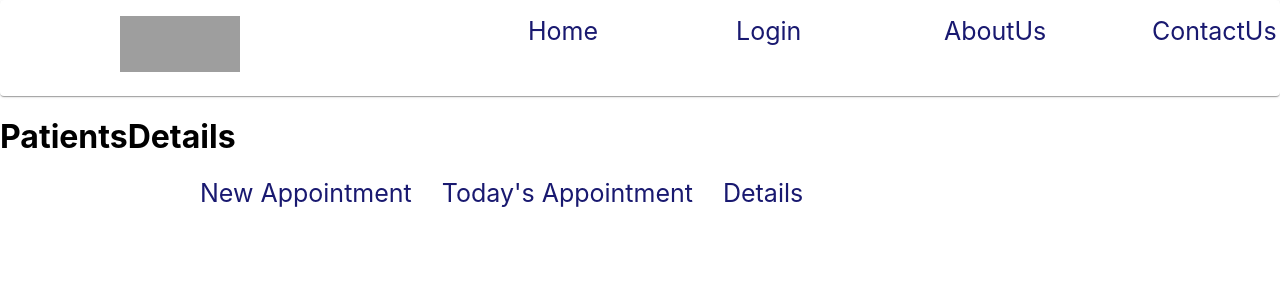
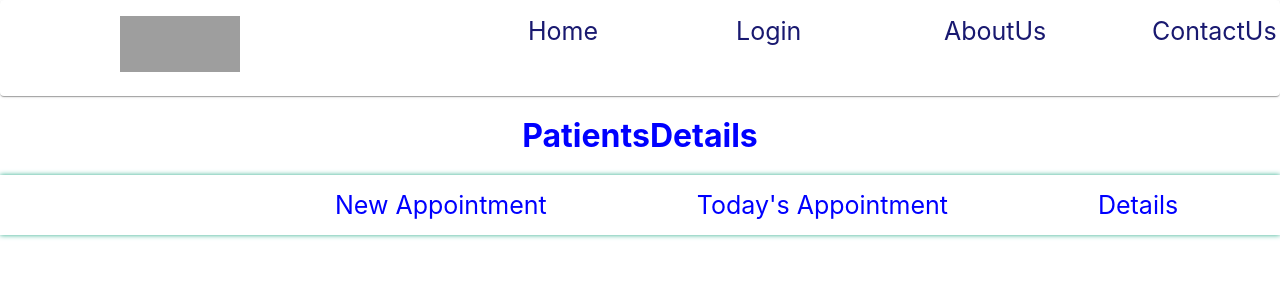
Before and after one commit to Pravin0545/HMS, a React (Create React App) app: page /administration/patientdetails in a window 1280 px wide. Shown: the top 300 px of the page. Built offline with nearby package versions, Linux system fonts and the light colour scheme; grey boxes are pictures that could not be loaded.

Commit message:
done with appointment details login

```diff
--- a/src/Component/Administration/Patient/Details.jsx
+++ b/src/Component/Administration/Patient/Details.jsx
@@ -4,7 +4,7 @@ import { Card,CardContent,Grid } from "@mui/material";
 export const Details = () => {
   return (
     <div>
-      <h2 style={{textAlign:"center",color:"blue"}}>Details</h2>
+      <h2 style={{textAlign:"center",color:"blue",margin:"20px"}}>Details</h2>
       <Card className="patientdetails1">
         <CardContent className="patientdetails">
           <Grid container>
--- a/src/Component/Administration/Patient/NewAppointment.jsx
+++ b/src/Component/Administration/Patient/NewAppointment.jsx
@@ -4,7 +4,7 @@ import { Grid,TextField,Button } from "@mui/material";
 export const NewAppointment = () => {
   return(
   <div >
-    <h2 style={{textAlign:"center",color:"blue"}}>NewAppointment</h2>
+    <h2 style={{textAlign:"center",color:"blue",margin:"20px"}}>NewAppointment</h2>
     <div className="appointmentapplication">
     <Grid container>
       <Grid item xs={2}></Grid>
--- a/src/Component/Administration/Patient/PatientsDetails.jsx
+++ b/src/Component/Administration/Patient/PatientsDetails.jsx
@@ -4,8 +4,8 @@ import { Link } from "react-router-dom";
 export const PatientsDetails = () => {
   return (
     <div >
-      <h1>PatientsDetails</h1>
-
+      <h1 style={{textAlign:"center",color:"blue",margin:"20px"}}>PatientsDetails</h1>
+    <div className="partientdetailsnavbar">
       <Link to="/administration/patientdetails/newappointment">
         New Appointment
       </Link>
@@ -14,5 +14,6 @@ export const PatientsDetails = () => {
       </Link>
       <Link to="/administration/patientdetails/details">Details</Link>
     </div>
+    </div>
   );
 };
--- a/src/Component/Common.css
+++ b/src/Component/Common.css
@@ -1,3 +1,6 @@
+*{
+    margin: 0;
+}
 .logo {
     width: 200px;
     height: 80px;
@@ -91,9 +94,7 @@ a {
     margin: 10px 10px 40px 40px;
 }
 .appointmentapplication{
-    /* border: 1px solid black; */
     box-shadow: 0 0px 5px black;
-    /* background-color: lightblue; */
     padding: 15px;
     margin-left: 10%;
     margin-right: 10%;
@@ -106,3 +107,11 @@ a {
 .patientdetails h4{
     margin: 0;
 }
+.partientdetailsnavbar{
+    box-shadow: 0px 0px 5px #2AAA8A;
+    padding: 15px;
+}
+.partientdetailsnavbar a{
+    color: blue;
+    margin-left: 150px;
+}
```
